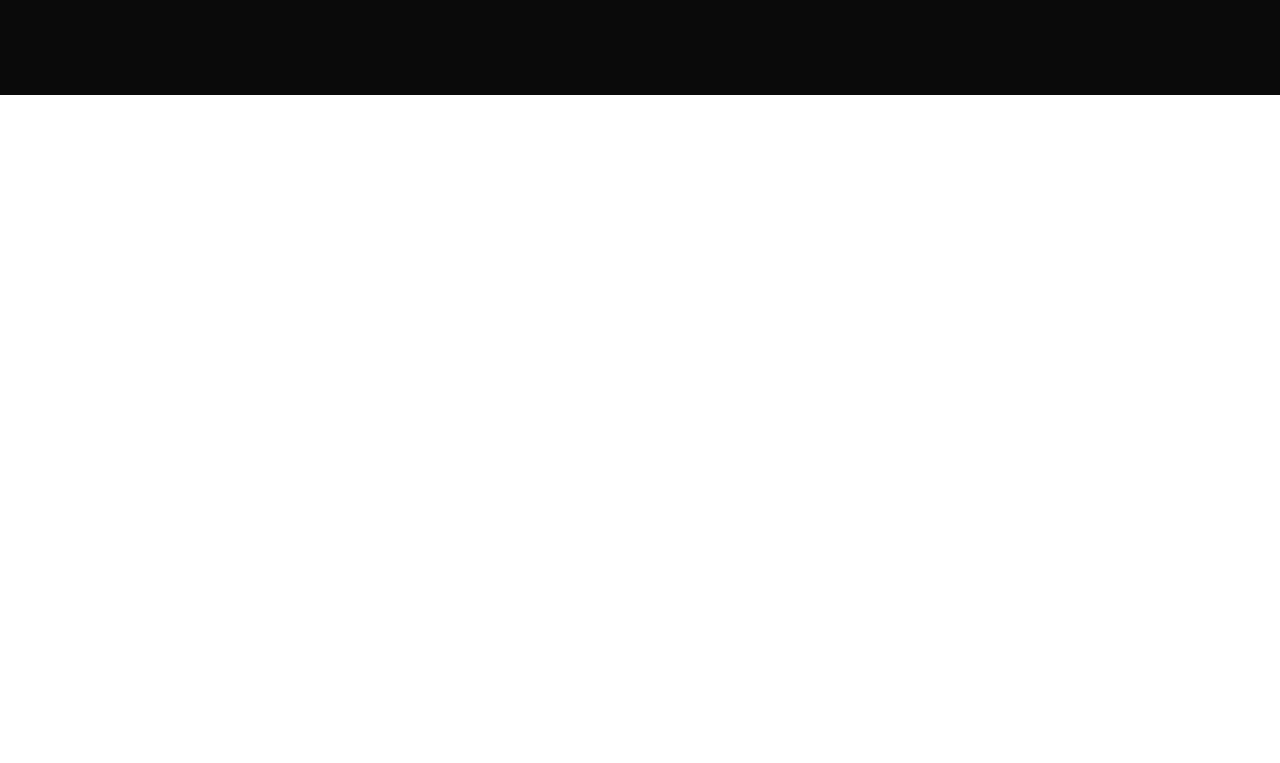
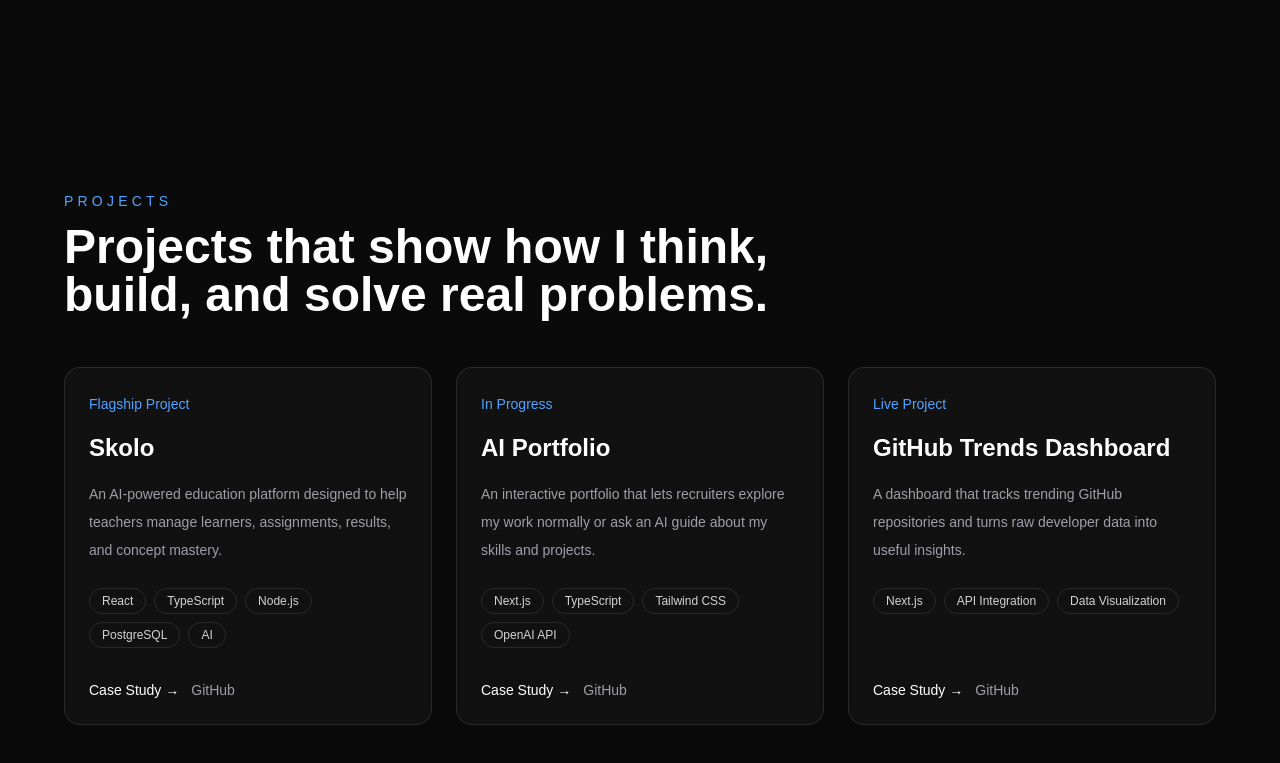
Before and after one commit to Cyarein1/AI-Portfolio, a Next.js app: page / in a window 1280 px wide. Shown: the part 1425-2188 px from the top of the page. Before the commit the page ends 1520 px from the top, so only its background shows below. Built offline with nearby package versions, Linux system fonts and the light colour scheme.

Commit message:
created and added Projects Component.

```diff
--- a/app/page.tsx
+++ b/app/page.tsx
@@ -1,5 +1,6 @@
 import Hero from "@/components/Hero";
 import Navbar from "@/components/Navbar";
+import Projects from "@/components/Projects";
 import Skills from "@/components/Skills";
 
 export default function Home() {
@@ -8,6 +9,7 @@ export default function Home() {
       <Navbar />
       <Hero />
       <Skills />
+      <Projects />
     </main>
   );
 }
--- /dev/null
+++ b/components/Projects.tsx
@@ -0,0 +1,87 @@
+const projects = [
+  {
+    title: "Skolo",
+    description:
+      "An AI-powered education platform designed to help teachers manage learners, assignments, results, and concept mastery.",
+    stack: ["React", "TypeScript", "Node.js", "PostgreSQL", "AI"],
+    status: "Flagship Project",
+  },
+  {
+    title: "AI Portfolio",
+    description:
+      "An interactive portfolio that lets recruiters explore my work normally or ask an AI guide about my skills and projects.",
+    stack: ["Next.js", "TypeScript", "Tailwind CSS", "OpenAI API"],
+    status: "In Progress",
+  },
+  {
+    title: "GitHub Trends Dashboard",
+    description:
+      "A dashboard that tracks trending GitHub repositories and turns raw developer data into useful insights.",
+    stack: ["Next.js", "API Integration", "Data Visualization"],
+    status: "Live Project",
+  },
+];
+
+export default function Projects() {
+  return (
+    <section id="projects" className="px-6 py-24">
+      <div className="mx-auto max-w-6xl">
+        <p className="mb-3 text-sm uppercase tracking-[0.3em] text-blue-400">
+          Projects
+        </p>
+
+        <h2 className="max-w-3xl text-3xl font-bold text-white md:text-5xl">
+          Projects that show how I think, build, and solve real problems.
+        </h2>
+
+        <div className="mt-12 grid gap-6 lg:grid-cols-3">
+          {projects.map((project) => (
+            <article
+              key={project.title}
+              className="flex min-h-[320px] flex-col justify-between rounded-2xl border border-white/10 bg-white/[0.03] p-6 transition hover:-translate-y-1 hover:border-blue-400/50 hover:bg-white/[0.06]"
+            >
+              <div>
+                <span className="text-sm text-blue-400">{project.status}</span>
+
+                <h3 className="mt-4 text-2xl font-semibold text-white">
+                  {project.title}
+                </h3>
+
+                <p className="mt-4 text-sm leading-7 text-zinc-400">
+                  {project.description}
+                </p>
+
+                <div className="mt-6 flex flex-wrap gap-2">
+                  {project.stack.map((tech) => (
+                    <span
+                      key={tech}
+                      className="rounded-full border border-white/10 px-3 py-1 text-xs text-zinc-300"
+                    >
+                      {tech}
+                    </span>
+                  ))}
+                </div>
+              </div>
+
+              <div className="mt-8 flex gap-3">
+                <a
+                  href="#"
+                  className="text-sm font-medium text-white transition hover:text-blue-400"
+                >
+                  Case Study →
+                </a>
+
+                <a
+                  href="#"
+                  className="text-sm font-medium text-zinc-400 transition hover:text-white"
+                >
+                  GitHub
+                </a>
+              </div>
+            </article>
+          ))}
+        </div>
+      </div>
+    </section>
+  );
+}
```
